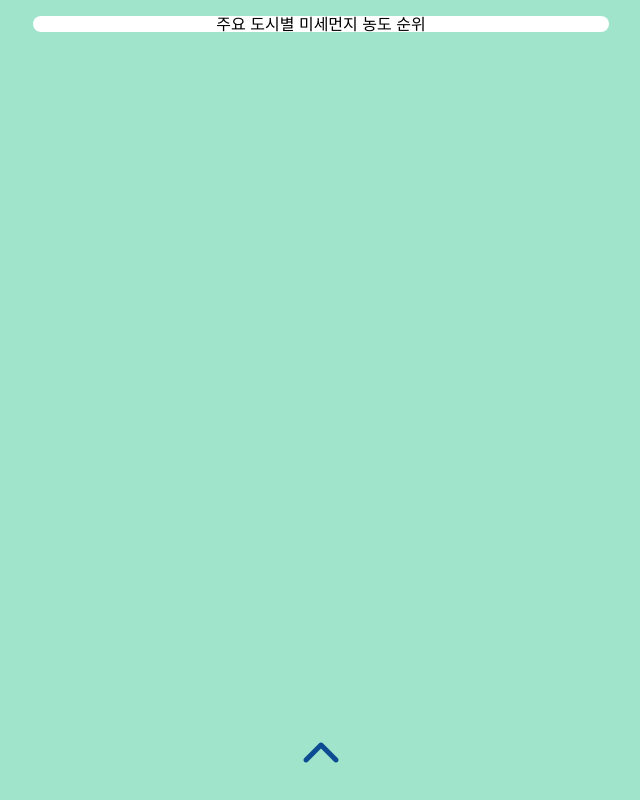
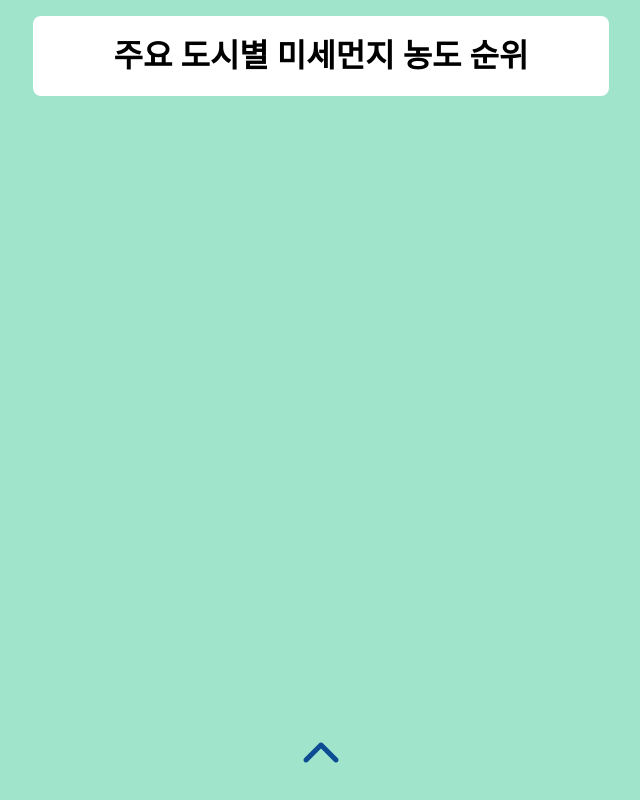
Before and after one commit to gitproject-team1/misaemisae, a React (Create React App) app: page /rank in a window 1280 px wide. Shown: the whole page, without its empty margins (319-959 px from the left). Built offline with nearby package versions, Linux system fonts and the light colour scheme; a web font is replaced by a local one.

Commit message:
feat: Add Rank Title

```diff
--- a/src/pages/Rank/Rank.module.scss
+++ b/src/pages/Rank/Rank.module.scss
@@ -1,4 +1,13 @@
 .rankContainer {
   display: flex;
   justify-content: center;
+  article {
+    h1 {
+      font-size: 2rem;
+      font-weight: 600;
+      color: #000;
+      padding-top: 1.5rem;
+      margin-bottom: 1.5rem;
+    }
+  }
 }
```
